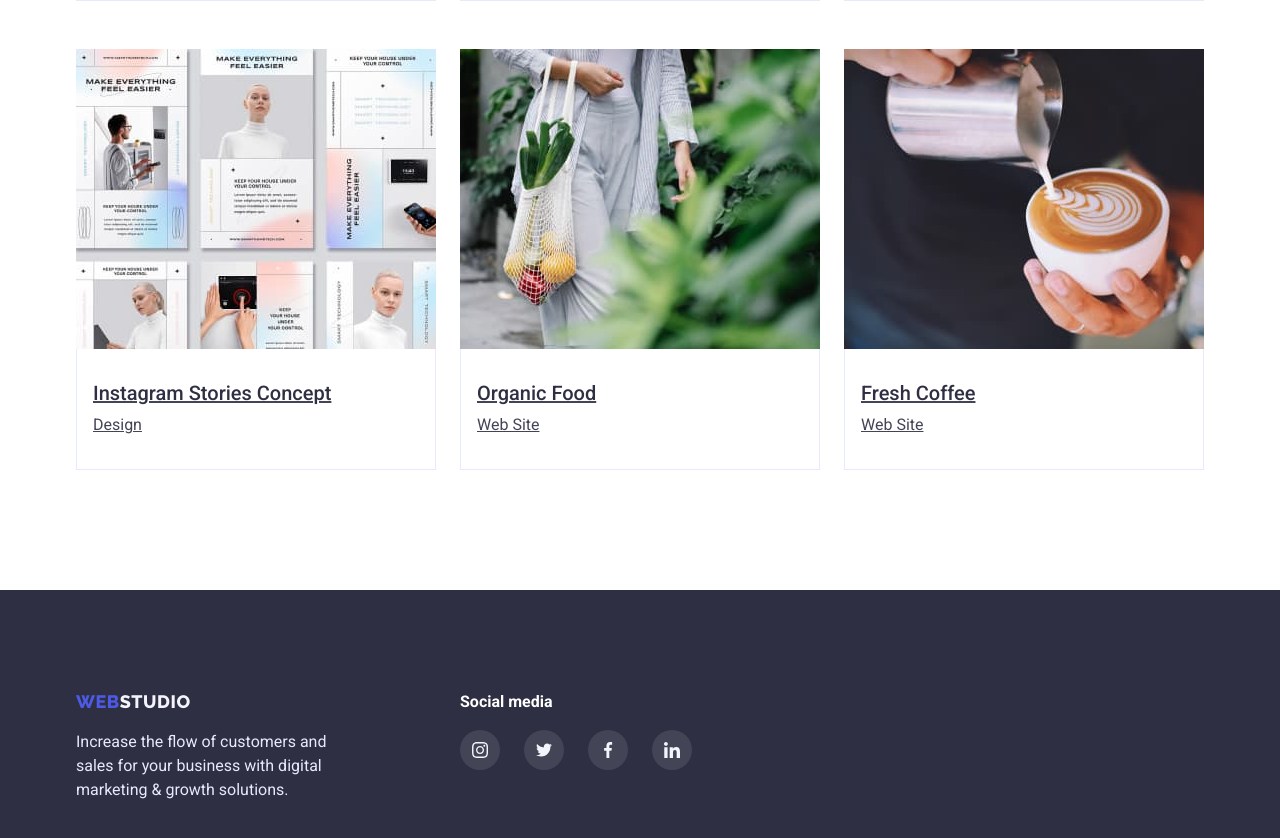
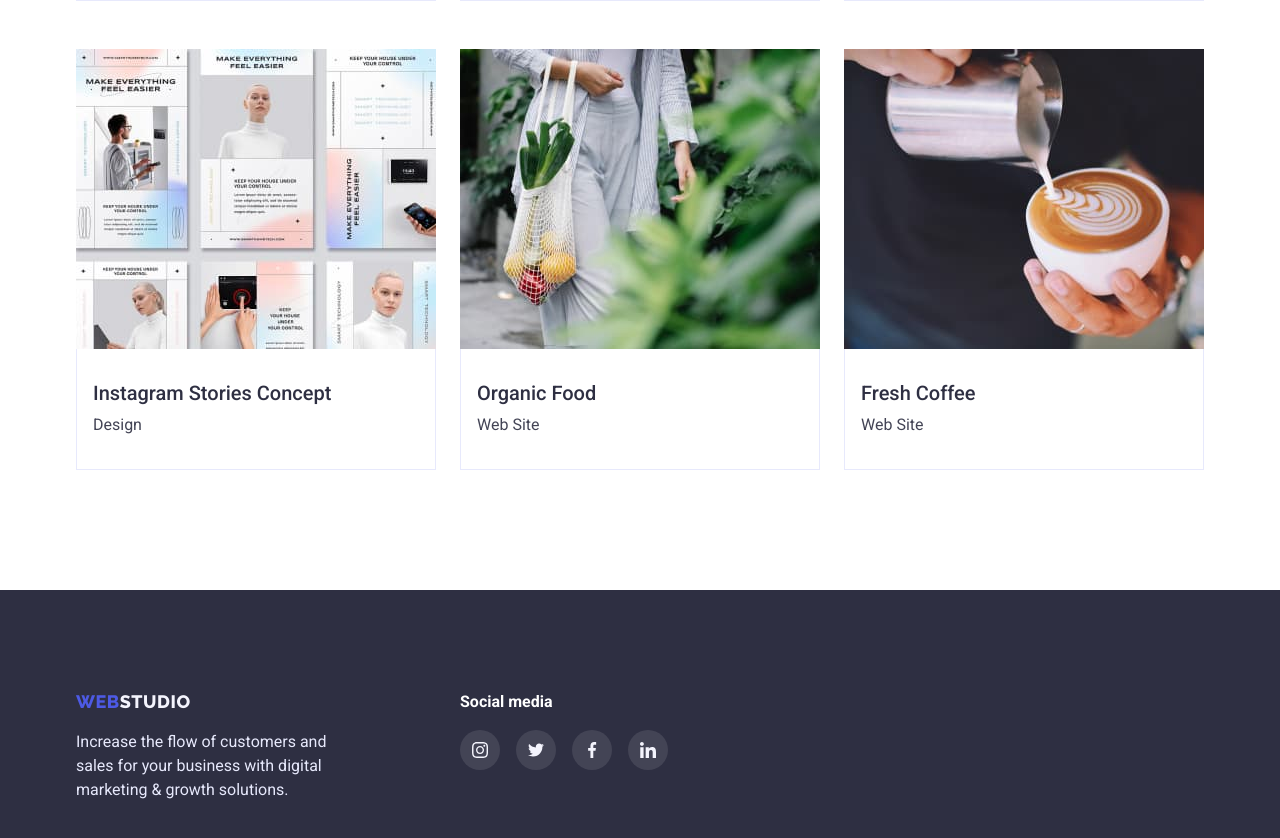
Before and after one commit to Nickisilver/goit-markup-hw-04, a plain HTML site: page potfolio.html in a window 1280 px wide. Shown: the part 1198-2036 px from the top of the page. Drawn offline with nearby package versions, Linux system fonts and the light colour scheme.

Commit message:
hw 4 done

```diff
--- a/css/style.css
+++ b/css/style.css
@@ -33,6 +33,7 @@ body {
 }
 a {
   color: inherit;
+  text-decoration: none;
 }
 h1,
 h2,
@@ -386,7 +387,7 @@ img {
   display: flex;
 
   justify-content: center;
-  gap: 24px;
+  gap: 16px;
 }
 
 .social-link {
@@ -449,7 +450,7 @@ img {
 
   color: #8e8f99;
   transition: color 250ms cubic-bezier(0.4, 0, 0.2, 1),
-    border 2000ms cubic-bezier(0.4, 0, 0.2, 1);
+    border 500ms cubic-bezier(0.4, 0, 0.2, 1);
 }
 .customers-svg {
   fill: currentColor;
```
